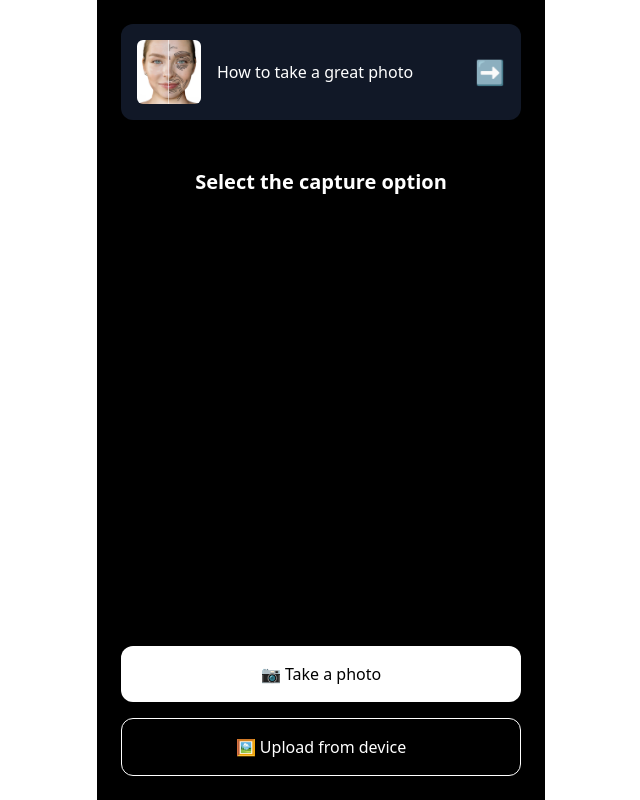
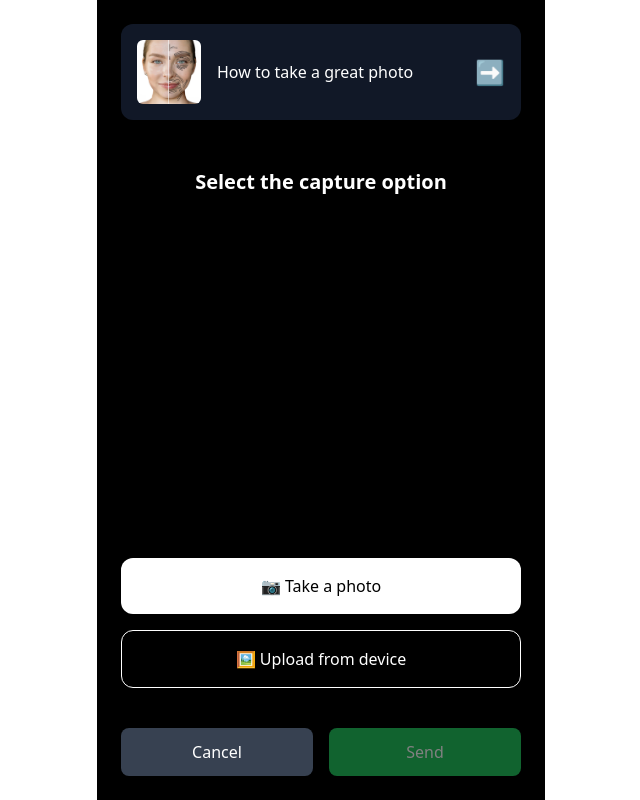
Before and after one commit to codingmaster094/Ai-Skin-Scan, a Next.js app: page /scan in a window 1280 px wide. Shown: the whole page, without its empty margins (319-959 px from the left). Built offline with nearby package versions, Linux system fonts and the light colour scheme.

Commit message:
add custom api

```diff
--- a/app/globals.css
+++ b/app/globals.css
@@ -603,6 +603,10 @@ video {
   margin-top: 1rem;
 }
 
+.mt-6 {
+  margin-top: 1.5rem;
+}
+
 .flex {
   display: flex;
 }
@@ -647,6 +651,10 @@ video {
   width: 4rem;
 }
 
+.w-1\/2 {
+  width: 50%;
+}
+
 .max-w-md {
   max-width: 28rem;
 }
@@ -661,6 +669,10 @@ video {
 
 .cursor-pointer {
   cursor: pointer;
+}
+
+.list-disc {
+  list-style-type: disc;
 }
 
 .flex-col {
@@ -754,6 +766,16 @@ video {
   background-color: rgb(17 24 39 / var(--tw-bg-opacity, 1));
 }
 
+.bg-gray-700 {
+  --tw-bg-opacity: 1;
+  background-color: rgb(55 65 81 / var(--tw-bg-opacity, 1));
+}
+
+.bg-green-500 {
+  --tw-bg-opacity: 1;
+  background-color: rgb(34 197 94 / var(--tw-bg-opacity, 1));
+}
+
 .object-cover {
   -o-object-fit: cover;
      object-fit: cover;
@@ -790,6 +812,14 @@ video {
 .py-4 {
   padding-top: 1rem;
   padding-bottom: 1rem;
+}
+
+.pl-5 {
+  padding-left: 1.25rem;
+}
+
+.text-left {
+  text-align: left;
 }
 
 .text-center {
@@ -882,6 +912,16 @@ video {
   background-color: rgb(255 255 255 / var(--tw-bg-opacity, 1));
 }
 
+.hover\:bg-gray-600:hover {
+  --tw-bg-opacity: 1;
+  background-color: rgb(75 85 99 / var(--tw-bg-opacity, 1));
+}
+
+.hover\:bg-green-600:hover {
+  --tw-bg-opacity: 1;
+  background-color: rgb(22 163 74 / var(--tw-bg-opacity, 1));
+}
+
 .hover\:text-black:hover {
   --tw-text-opacity: 1;
   color: rgb(0 0 0 / var(--tw-text-opacity, 1));
--- a/app/scan/page.js
+++ b/app/scan/page.js
@@ -1,15 +1,60 @@
 'use client'
 import { useState } from 'react'
+import { useRouter } from 'next/navigation'
 
 export default function ScanPage() {
+  const router = useRouter()
   const [image, setImage] = useState(null)
   const [preview, setPreview] = useState(null)
+  const [result, setResult] = useState(null)
+  const [loading, setLoading] = useState(false)
 
   const handleFileInput = (e) => {
     const file = e.target.files[0]
     if (!file) return
     setImage(file)
     setPreview(URL.createObjectURL(file))
+  }
+
+  const handleSubmit = async () => {
+    if (!image) return alert('Please select or take a photo first.')
+
+    const formData = new FormData()
+    formData.append('image', image)
+
+    setLoading(true)
+    try {
+      const res = await fetch('/api/scan', {
+        method: 'POST',
+        body: formData,
+      })
+      const data = await res.json()
+      if (data.error) throw new Error(data.error)
+      setResult(data)
+    } catch (err) {
+      alert('Analysis failed: ' + err.message)
+    }
+    setLoading(false)
+  }
+
+  if (result) {
+    return (
+      <main className="min-h-screen bg-white text-black p-6 max-w-md mx-auto text-left">
+        <h2 className="text-xl font-semibold mb-4">Detected Conditions</h2>
+        <ul className="list-disc pl-5 mb-6">
+          {result.conditions.map((c, i) => (
+            <li key={i}>{c}</li>
+          ))}
+        </ul>
+
+        <h2 className="text-xl font-semibold mb-4">Recommended Products</h2>
+        <ul className="list-disc pl-5">
+          {result.products.map((p, i) => (
+            <li key={i}>{p}</li>
+          ))}
+        </ul>
+      </main>
+    )
   }
 
   return (
@@ -67,7 +112,7 @@ export default function ScanPage() {
           className="hidden"
         />
 
-        {/* Preview (optional) */}
+        {/* Preview */}
         {preview && (
           <img
             src={preview}
@@ -75,6 +120,23 @@ export default function ScanPage() {
             className="w-48 h-48 object-cover rounded-lg border mx-auto mt-4"
           />
         )}
+
+        {/* Action Buttons */}
+        <div className="flex gap-4 mt-6">
+          <button
+            onClick={() => router.push('/')}
+            className="w-1/2 py-3 bg-gray-700 text-white rounded-lg hover:bg-gray-600"
+          >
+            Cancel
+          </button>
+          <button
+            onClick={handleSubmit}
+            disabled={!image || loading}
+            className="w-1/2 py-3 bg-green-500 text-white rounded-lg hover:bg-green-600 disabled:opacity-50"
+          >
+            {loading ? 'Analyzing...' : 'Send'}
+          </button>
+        </div>
       </div>
     </main>
   )
```
